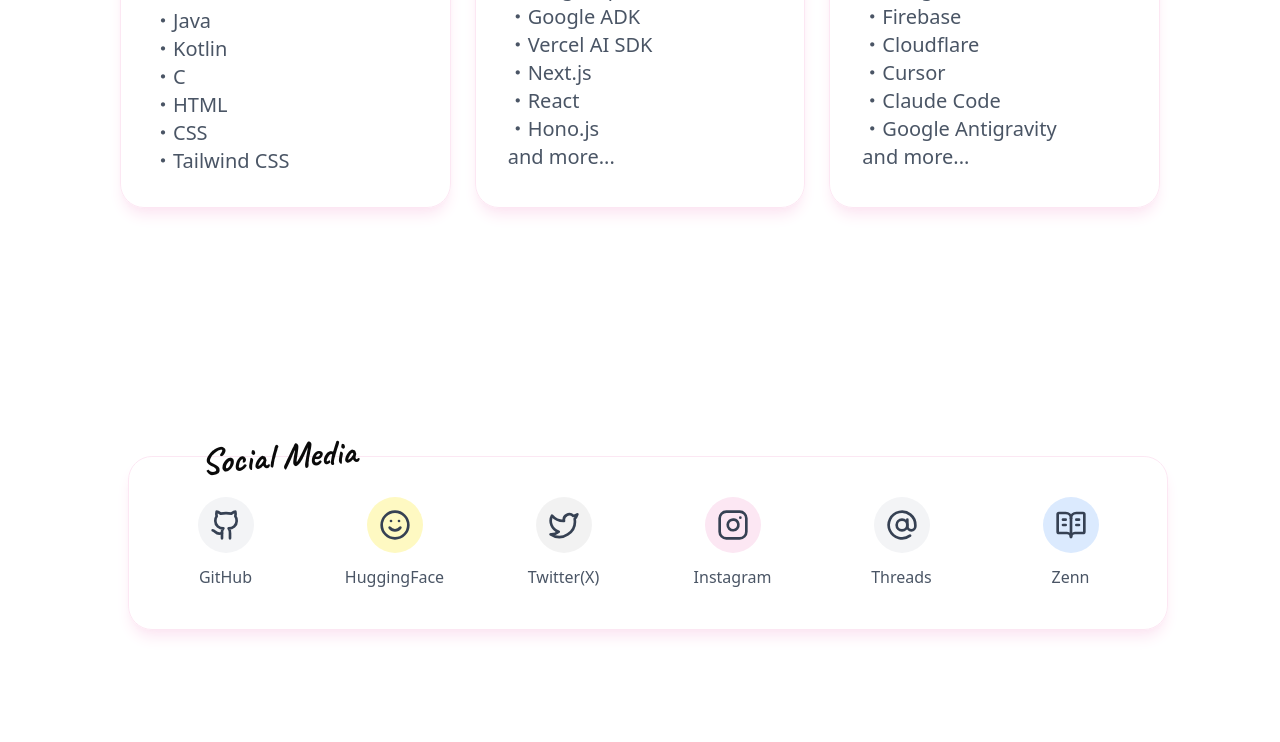
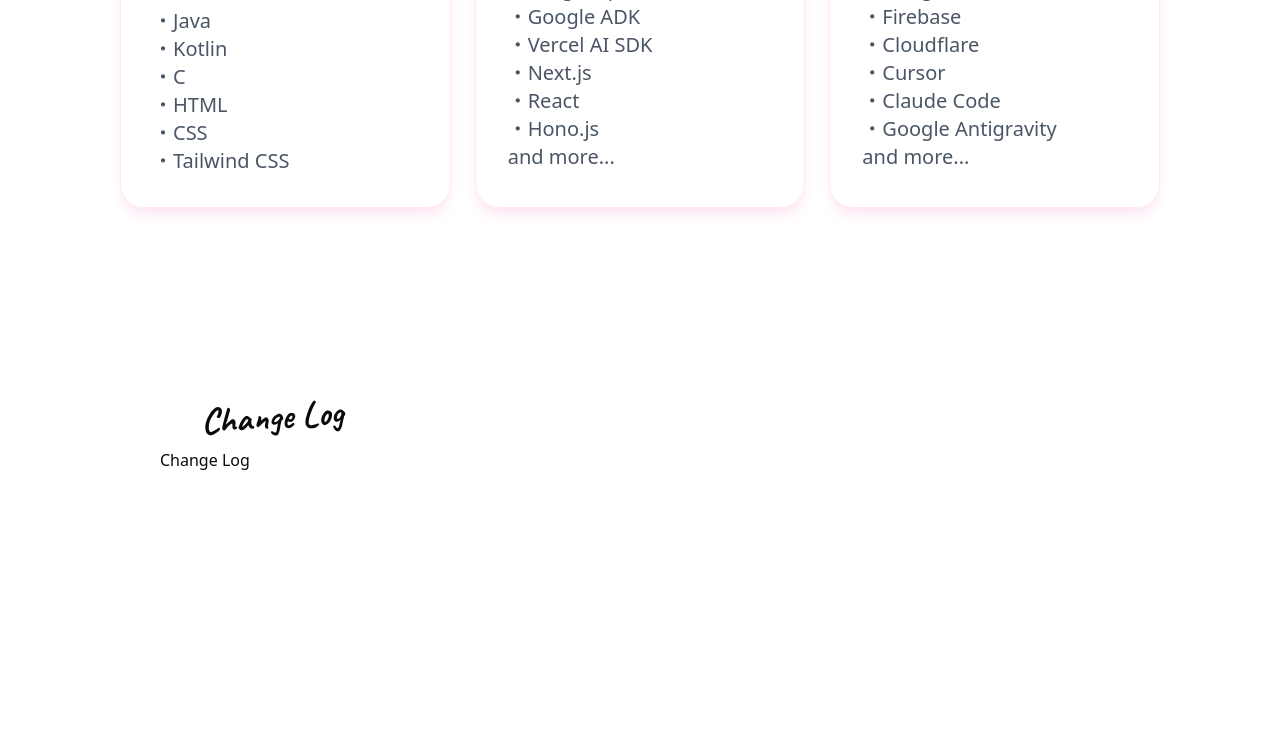
Before and after one commit to yharuto0917/ai-powered-profile-site, a Next.js app: page / in a window 1280 px wide. Shown: the part 2000-2742 px from the top of the page. Built offline with nearby package versions, Linux system fonts and the light colour scheme.

Commit message:
create changelog components

```diff
--- a/src/app/page.tsx
+++ b/src/app/page.tsx
@@ -1,5 +1,6 @@
 import IntroBox from "@/components/IntroduceMySelf/IntroBox";
 import MySkills from "@/components/IntroduceMySelf/mySkills";
+import ChangeLog from "@/components/IntroduceMySelf/changelog";
 import SNSBox from "@/components/IntroduceMySelf/SNSBox";
 import HeroSection from "@/components/common/HeroSection";
 
@@ -13,6 +14,7 @@
         <div className="w-full max-w-[75rem]">
           <IntroBox />
           <MySkills />
+          <ChangeLog />
           <SNSBox />
         </div>
       </div>
--- /dev/null
+++ b/src/components/IntroduceMySelf/changelog.tsx
@@ -0,0 +1,22 @@
+"use client"
+import { motion } from "framer-motion";
+import ChangeLogIn from "./changelogIn";
+
+export default function ChangeLog() {
+    return (
+        <div id="changelog" className="mt-20 mb-20">
+            <motion.div
+                initial={{ opacity: 0, y: 24 }}
+                whileInView={{ opacity: 1, y: 0 }}
+                transition={{ duration: 0.6, ease: "easeOut" }}
+                viewport={{ once: true, amount: 0.4 }}
+                className="flex justify-center"
+            >
+                <div className="w-full max-w-[65rem]">
+                    <h2 className="title-font text-4xl font-bold -rotate-4 ml-20 z-5 relative">Change Log</h2>
+                    <ChangeLogIn />
+                </div>
+            </motion.div>
+        </div>
+    );
+}
--- /dev/null
+++ b/src/components/IntroduceMySelf/changelogIn.tsx
@@ -0,0 +1,7 @@
+export default function ChangeLogIn() {
+    return (
+        <div className="m-10">
+            <h2>Change Log</h2>
+        </div>
+    );
+}
```
